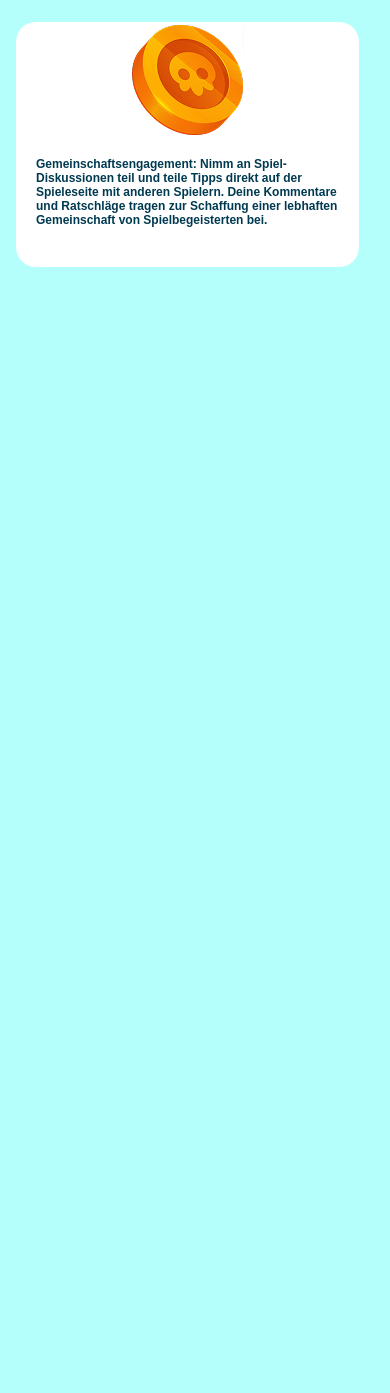
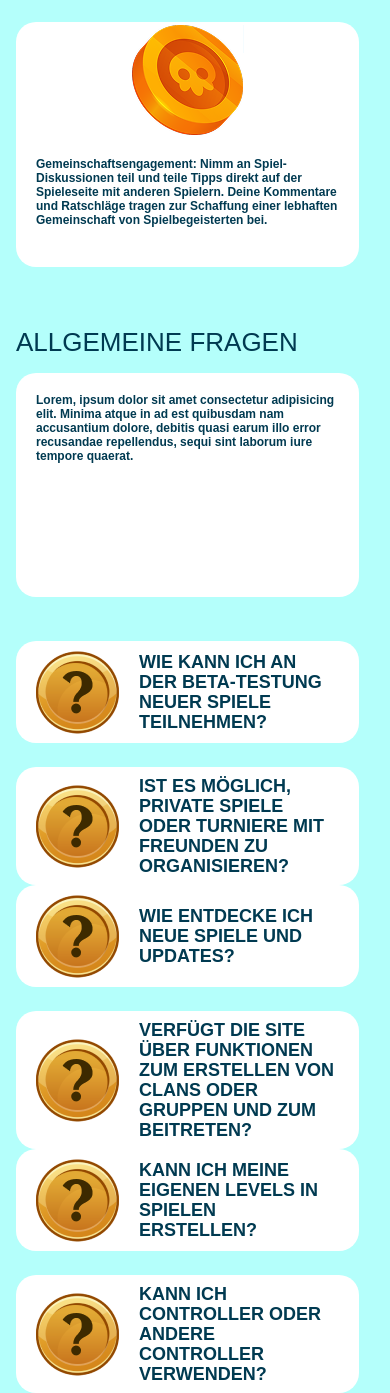
Before and after one commit to bogdangill/DE-white-game-2, a website: page src/pages/index.html in a window 390 px wide. Shown: the part 4510-5903 px from the top of the page. Before the commit the page ends 4777 px from the top, so only its background shows below. Drawn offline with nearby package versions, Linux system fonts and the light colour scheme; files that its build step writes are made by us from their sources; files whose address does not match are found by name; a web font is replaced by a local one.

Commit message:
add faq demo mobile

```diff
--- /dev/null
+++ b/src/pages/blocks/faq.html
@@ -0,0 +1,61 @@
+{% set faqs = [
+    [
+        {
+            title: 'Wie kann ich an der Beta-Testung neuer Spiele teilnehmen?',
+            text: 'In einigen Spielen gibt es die Möglichkeit, private Matches oder Turniere zu erstellen, in denen du ausschließlich mit deinen Freunden spielen kannst.'
+        },
+        {
+            title: 'Ist es möglich, private Spiele oder Turniere mit Freunden zu organisieren?',
+            text: 'In einigen Spielen gibt es eine Funktion, mit der Sie private Spiele oder Turniere erstellen können, bei denen sie ausschließlich mit Ihren Freunden spielen können.'
+        }
+    ],
+    [
+        {
+            title: 'Wie entdecke ich neue Spiele und Updates?',
+            text: 'Folgen Sie den Nachrichten und abonnieren Sie die ne cumsletter Ihrer Lieblingsstudios.'
+        },
+        {
+            title: 'Verfügt die Site über Funktionen zum Erstellen von Clans oder Gruppen und zum Beitreten?',
+            text: 'Die Site verfügt über Funktionen zum Erstellen und beitreten von Clans/Gruppen.'
+        }
+    ],
+    [
+        {
+            title: 'Kann ich meine eigenen Levels in Spielen erstellen?',
+            text: 'Ja, viele Spiele bieten Tools zum Erstellen von Levels. Überprüfen Sie den Karteneditor oder den sandbo-Modus in dem Spiel, an dem Sie interessiert sind.'
+        },
+        {
+            title: 'Kann ich controller oder andere controller verwenden?',
+            text: 'Moderna Gaming unterstützt Gamepads und andere controller. Überprüfen Sie die Kompatibilität des Geräts mit einem bestimmten Spiel oder einer bestimmten Plattform.'
+        }
+    ]
+] %}
+
+<section class="faq">
+    <h2 class="title faq__title">
+        Allgemeine Fragen
+    </h2>
+    <div class="faq-feature">
+        <p class="faq-feature__answer">
+            Lorem, ipsum dolor sit amet consectetur adipisicing elit. Minima atque in ad est quibusdam nam accusantium dolore, debitis quasi earum illo error recusandae repellendus, sequi sint laborum iure tempore quaerat.
+        </p>
+        <div class="faq-feature__container">
+            <ul class="faq-feature__list">
+                {% for item in faqs %}
+                    <li class="faq-feature__item">
+                        {% for card in item %}
+                            <div class="faq-item">
+                                <img src="images/ask.png" alt="" class="faq-item__icon">
+                                <p class="faq-item__text" data-faq-answer="{{card.text}}">
+                                    {{card.title}}
+                                </p>
+                            </div>
+                        {% endfor %}
+                    </li>
+                {% endfor %}
+            </ul>
+            <div class="faq-feature__dots">
+            </div>
+        </div>
+    </div>
+</section>
--- a/src/pages/index.html
+++ b/src/pages/index.html
@@ -13,4 +13,5 @@
     {% include "games.html" %}
     {% include "about.html" %}
     {% include "steps.html" %}
+    {% include "faq.html" %}
 {% endblock %}
--- /dev/null
+++ b/src/styles/blocks/_faq.scss
@@ -0,0 +1,41 @@
+@use '../helpers' as *;
+
+.faq {
+    &__title {
+        margin-bottom: 16px;
+    }
+}
+
+.faq-feature {
+    display: grid;
+    gap: 24px;
+
+    &__answer {
+        font-size: 12px;
+        line-height: 14px;
+        min-height: 224px;
+        background-color: $bg-covers;
+        padding: 20px;
+        border-radius: $brad;
+    }
+    &__item {
+        display: grid;
+        gap: 24px;
+    }
+}
+
+.faq-item {
+    display: flex;
+    align-items: center;
+    gap: 20px;
+    padding: 9px 20px;
+    background-color: $bg-covers;
+    border-radius: $brad;
+
+    &__text {
+        font-size: 18px;
+        line-height: 20px;
+        text-transform: uppercase;
+        margin: 0;
+    }
+}
--- a/src/styles/blocks/_index.scss
+++ b/src/styles/blocks/_index.scss
@@ -7,3 +7,4 @@
 @forward './blocks/games';
 @forward './blocks/about';
 @forward './blocks/steps';
+@forward './blocks/faq';
```
Also changed, not shown: src/images/ask.png (added).
